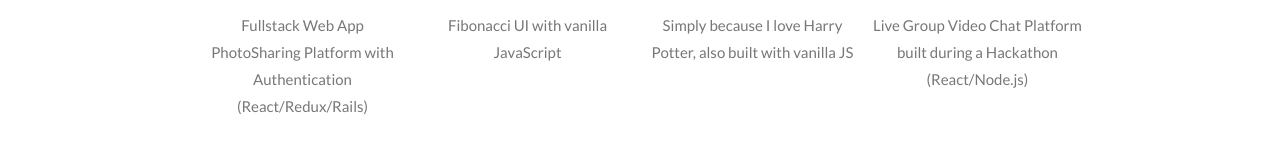
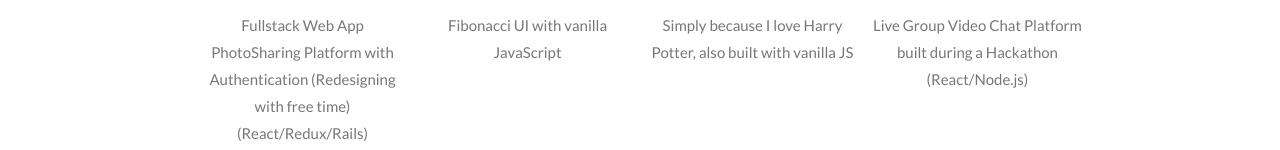
Before and after one commit to arpannln/PP, a plain HTML site: page index.html in a window 1280 px wide. Shown: the part 2758-2908 px from the top of the page. Drawn offline with nearby package versions, Linux system fonts and the light colour scheme; some packages are replaced by stand-ins of ours; a script that the page names is missing.

Commit message:
redesign

```diff
--- a/index.html
+++ b/index.html
@@ -176,7 +176,7 @@ function toggleFunction() {
   <div class="w3-row-padding w3-center project-holder">
     <div class="w3-col m3">
       <a href="https://humblepx.herokuapp.com/#/"> <img src="images/HumbleHome.png" class="w3-hover-opacity project" alt="Humble"> </a>
-      <p> Fullstack Web App PhotoSharing Platform with Authentication (React/Redux/Rails) </p>
+      <p> Fullstack Web App PhotoSharing Platform with Authentication (Redesigning with free time) (React/Redux/Rails) </p>
     </div>
 
 
```
